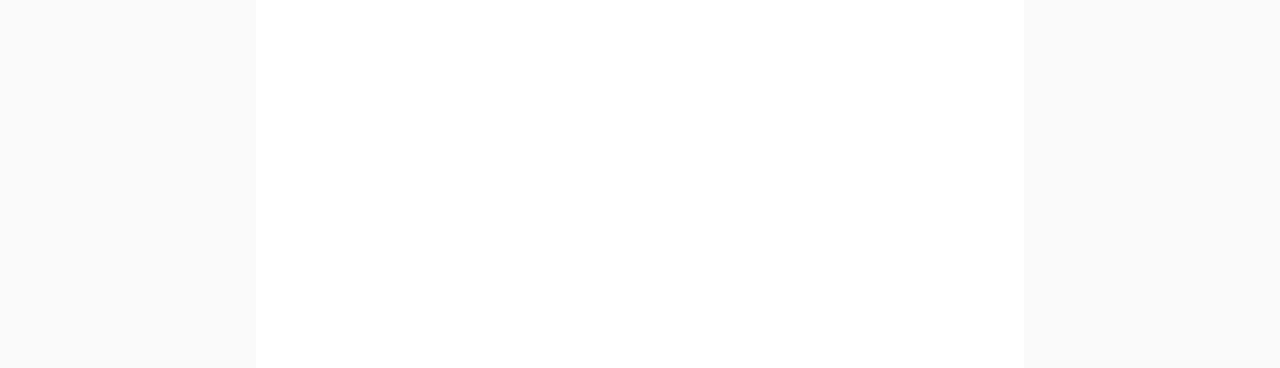
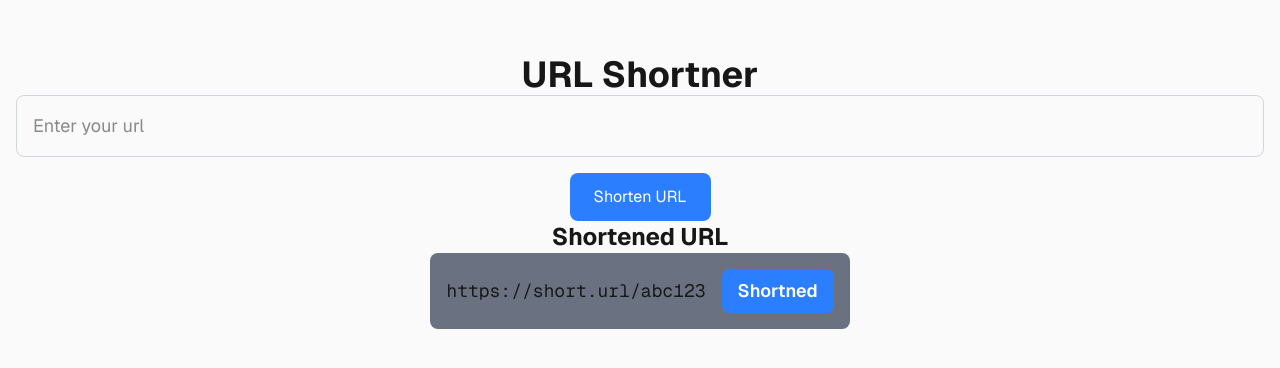
Before and after one commit to ksamrat224/URL-Shortner, a Next.js app: page / in a window 1280 px wide. Shown: the part 208-576 px from the top of the page. Built offline with nearby package versions, Linux system fonts and the light colour scheme.

Commit message:
feat: add URL shortener UI to home page

```diff
--- a/app/page.tsx
+++ b/app/page.tsx
@@ -1,9 +1,24 @@
-import Image from "next/image";
-
 export default function Home() {
   return (
-    <div className="flex flex-col flex-1 items-center justify-center bg-zinc-50 font-sans dark:bg-black">
-      <main className="flex flex-1 w-full max-w-3xl flex-col items-center justify-between py-32 px-16 bg-white dark:bg-black sm:items-start"></main>
+    <div className="flex flex-col flex-1 items-center justify-center bg-zinc-50 font-sans dark:bg-black p-4">
+      <h1 className="text-4xl font-bold text-center">URL Shortner</h1>
+      <input
+        type="text"
+        className="w-full p-4 text-lg border border-gray-300 rounded-lg focus:outline-none focus:ring-2 focus:ring-blue-500 focus:border-transparent"
+        placeholder="Enter your url"
+      />
+      <button className="mt-4 px-6 py-3 bg-blue-500 text-white rounded-lg hover:bg-blue-600 transition-colors">
+        Shorten URL
+      </button>
+      <div>
+        <h2 className="text-2xl font-bold text-center">Shortened URL</h2>
+        <div className="flex items-center gap-4 p-4 bg-gray-500 rounded-lg">
+          <span className="text-lg font-mono">https://short.url/abc123</span>
+          <span className="px-4 py-2 text-lg font-semibold text-white bg-blue-500 rounded-lg">
+            Shortned
+          </span>{" "}
+        </div>
+      </div>
     </div>
   );
 }
```
